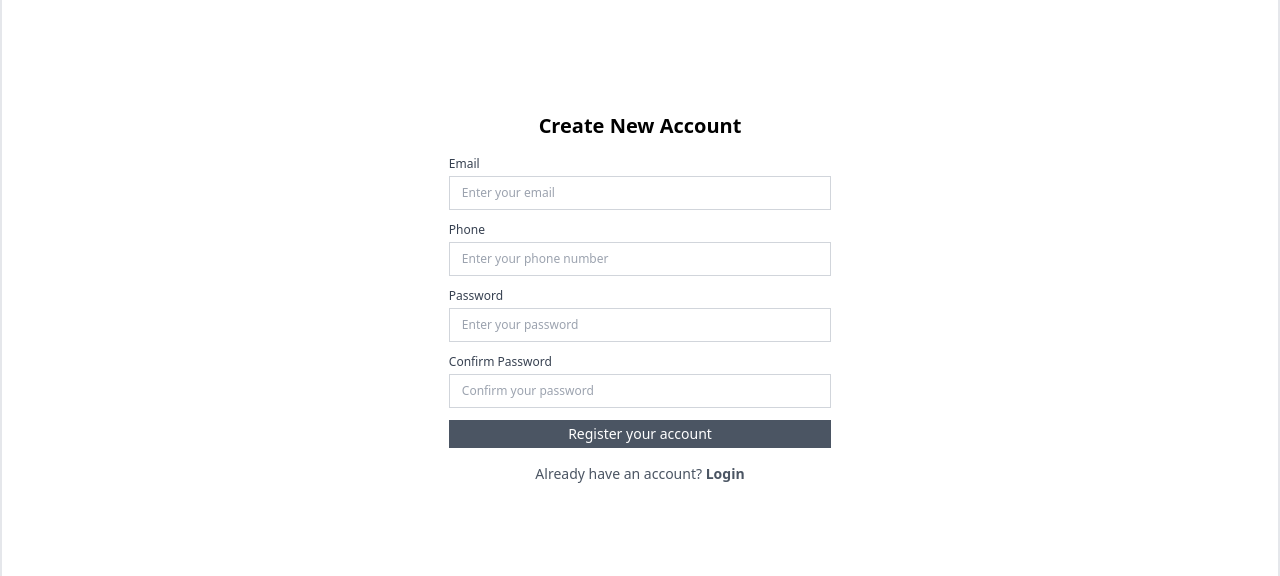
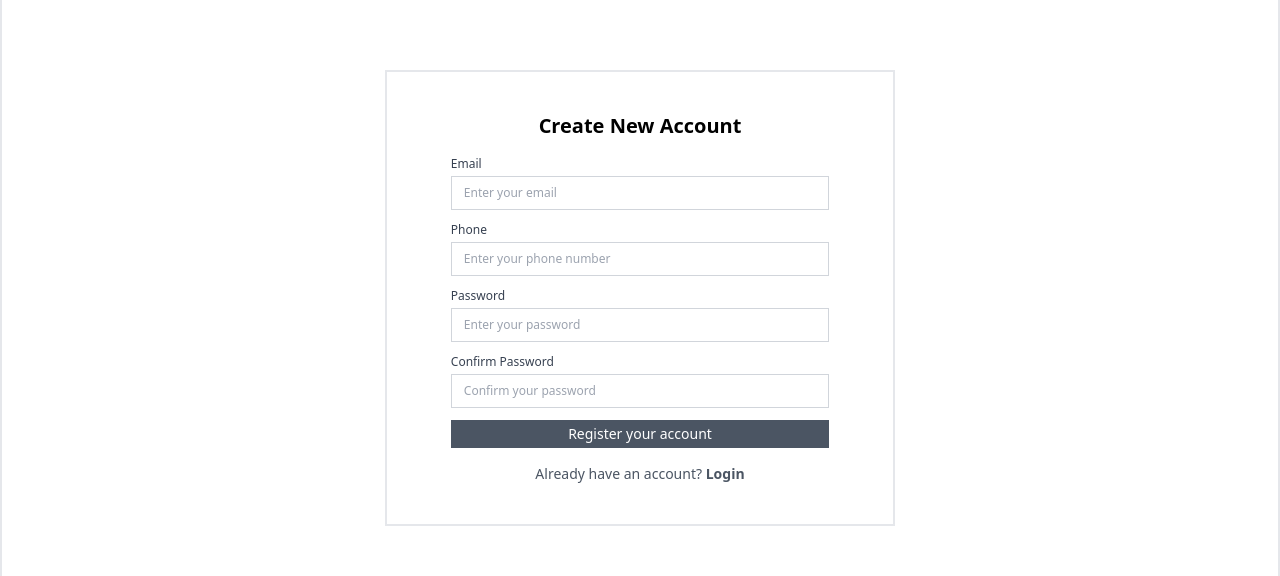
Before and after one commit to sameerajayakodi/Auction_System, a React (Create React App) app in the folder AuctionHouse/auction-management-frontend/: page /register in a window 1280 px wide. Shown: the part 194-770 px from the top of the page. Built offline with nearby package versions, Linux system fonts and the light colour scheme.

Commit message:
Update Register.js

```diff
--- a/AuctionHouse/auction-management-frontend/src/auth/Register.js
+++ b/AuctionHouse/auction-management-frontend/src/auth/Register.js
@@ -13,7 +13,7 @@ const Register = () => {
 
   return (
     <div className="flex items-center justify-center h-screen mt-4 border-2">
-      <div className="flex flex-col h-full px-16 py-10 md:w-2/5 md:h-auto">
+      <div className="flex flex-col h-full px-16 py-10 border-2 md:w-2/5 md:h-auto">
         <h2 className="mb-4 text-xl font-bold text-center">
           Create New Account
         </h2>
```
